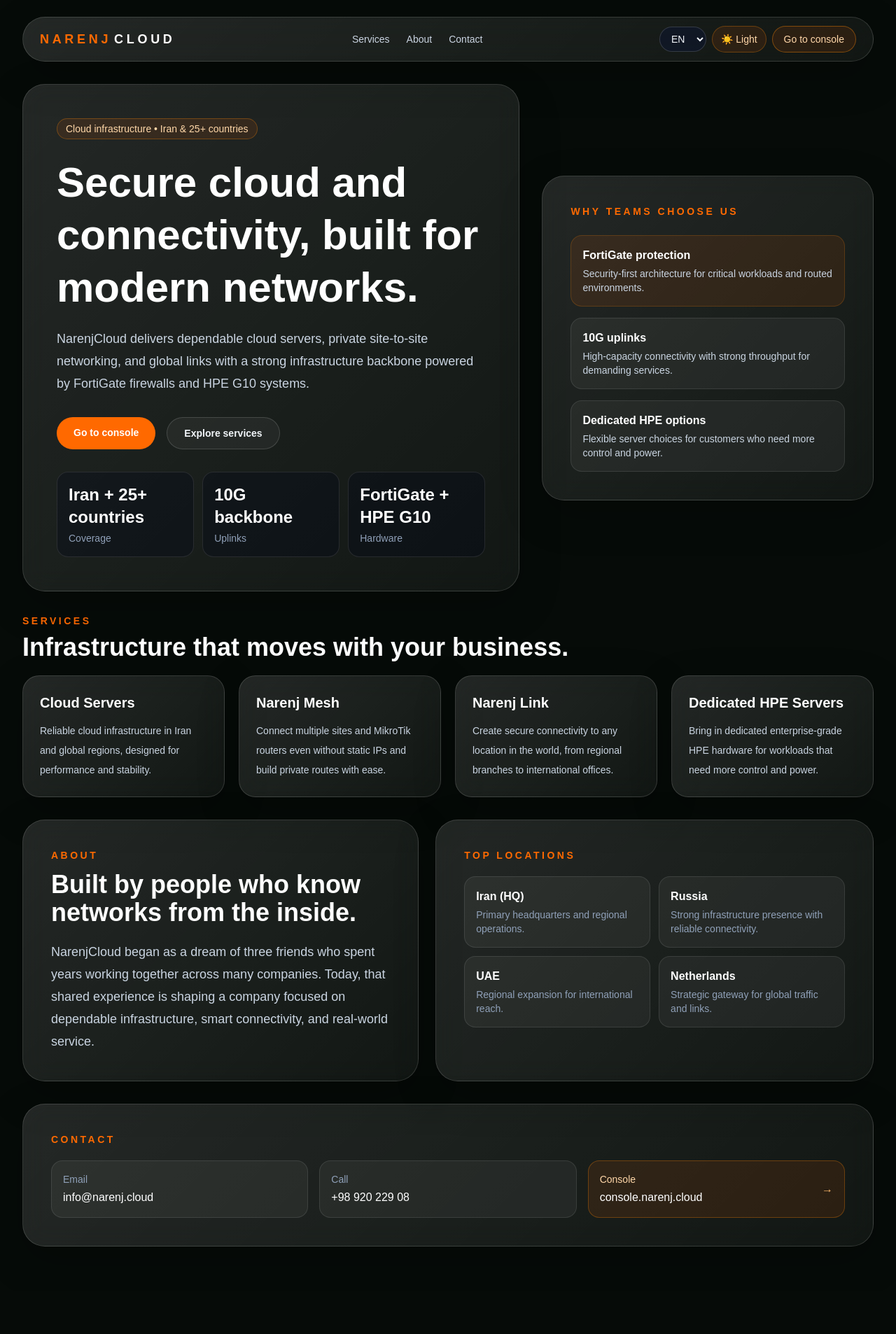
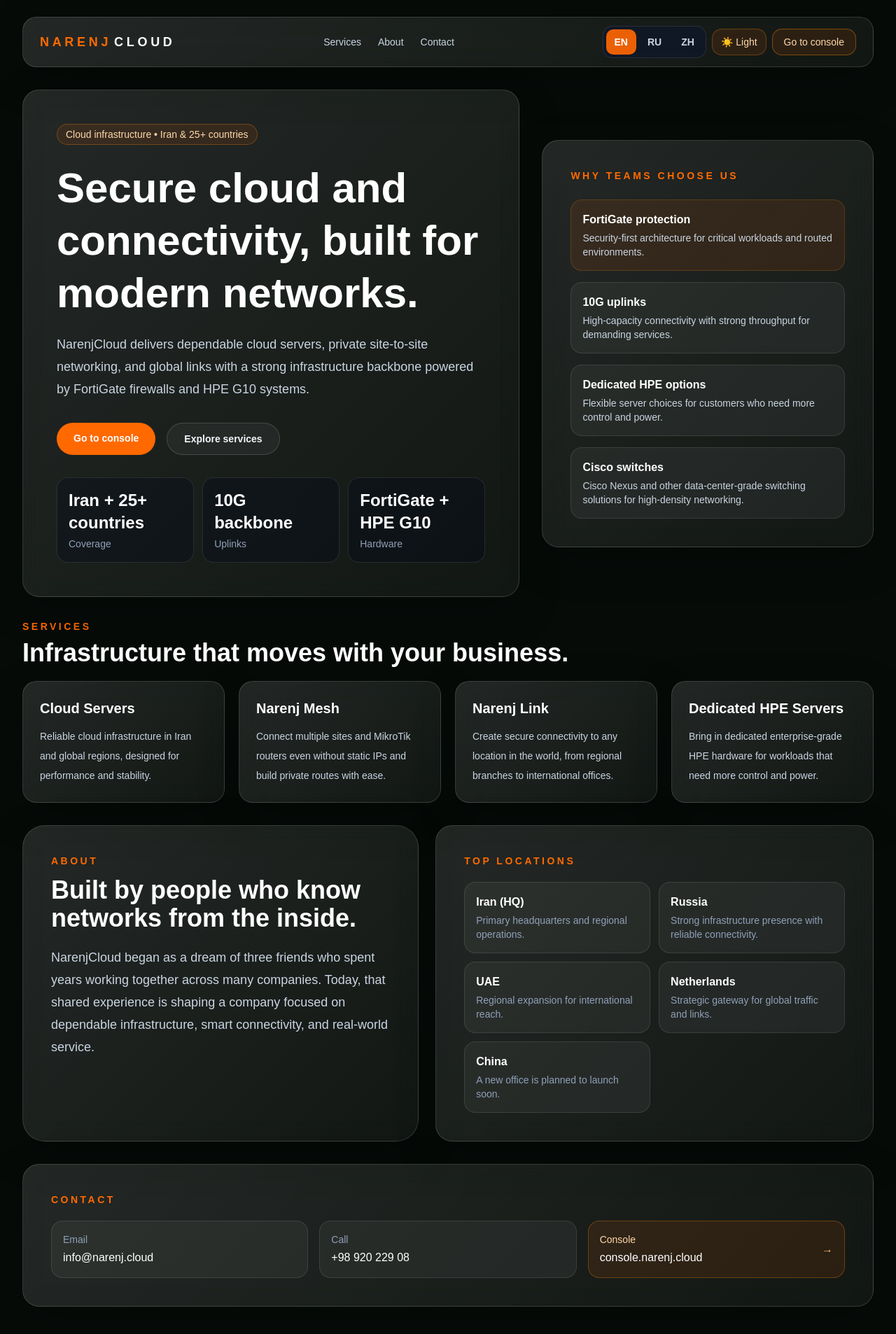
Before and after one commit to BlackIQ/narenjcloud-landing, a Next.js app: page / in a window 1280 px wide. Shown: the top 1906 px of the page at 70% size. Before the commit the page ends 1845 px from the top, so only its background shows below. Built offline with nearby package versions, Linux system fonts and the light colour scheme.

Commit message:
Add Chinese language

```diff
--- a/app/page.tsx
+++ b/app/page.tsx
@@ -2,7 +2,7 @@
 
 import { useEffect, useMemo, useState } from "react";
 
-type Language = "en" | "ru";
+type Language = "en" | "ru" | "zh";
 type Theme = "dark" | "light";
 
 const content = {
@@ -28,6 +28,8 @@
     feature2Text: "High-capacity connectivity with strong throughput for demanding services.",
     feature3Title: "Dedicated HPE options",
     feature3Text: "Flexible server choices for customers who need more control and power.",
+    feature4Title: "Cisco switches",
+    feature4Text: "Cisco Nexus and other data-center-grade switching solutions for high-density networking.",
     servicesTitle: "Infrastructure that moves with your business.",
     services: [
       {
@@ -60,6 +62,7 @@
       { name: "Russia", note: "Strong infrastructure presence with reliable connectivity." },
       { name: "UAE", note: "Regional expansion for international reach." },
       { name: "Netherlands", note: "Strategic gateway for global traffic and links." },
+      { name: "China", note: "A new office is planned to launch soon." },
     ],
     contactTitle: "Contact",
     email: "Email",
@@ -88,6 +91,8 @@
     feature2Text: "Высокопроизводительная связность для требовательных сервисов и трафика.",
     feature3Title: "Dedicated HPE серверы",
     feature3Text: "Гибкие решения на базе HPE для нагрузок, которым нужен больший контроль и мощность.",
+    feature4Title: "Коммутаторы Cisco",
+    feature4Text: "Cisco Nexus и другие корпоративные решения для дата-центрической инфраструктуры.",
     servicesTitle: "Инфраструктура, которая движется вместе с вашим бизнесом.",
     services: [
       {
@@ -120,11 +125,71 @@
       { name: "Россия", note: "Сильное присутствие и надёжная инфраструктура." },
       { name: "ОАЭ", note: "Региональное развитие для международного охвата." },
       { name: "Нидерланды", note: "Стратегический узел для глобального трафика и связности." },
+      { name: "Китай", note: "Новый офис будет открыт в ближайшее время." },
     ],
     contactTitle: "Контакты",
     email: "Email",
     call: "Телефон",
     console: "Консоль",
+  },
+  zh: {
+    badge: "云基础设施 • 伊朗及 25+ 个国家",
+    title: "为现代网络构建安全可靠的云与连接方案。",
+    description:
+      "NarenjCloud 提供稳定的云服务器、站点间私有网络连接以及全球链路服务，底层依托 FortiGate 防火墙与 HPE G10 系统构建强大基础设施。",
+    ctaPrimary: "进入控制台",
+    ctaSecondary: "查看服务",
+    navServices: "服务",
+    navAbout: "关于我们",
+    navContact: "联系我们",
+    stats: [
+      { label: "覆盖范围", value: "伊朗 + 25+ 国家" },
+      { label: "链路能力", value: "10G 骨干网络" },
+      { label: "硬件平台", value: "FortiGate + HPE G10" },
+    ],
+    whyTitle: "为何客户选择我们",
+    feature1Title: "FortiGate 防火墙",
+    feature1Text: "面向关键业务与网络路由场景的安全优先架构。",
+    feature2Title: "10G 上联链路",
+    feature2Text: "高容量连接，满足高吞吐和高要求业务场景。",
+    feature3Title: "HPE G10 服务器",
+    feature3Text: "灵活的企业级 HPE 服务器方案，提供更高控制力和性能。",
+    feature4Title: "Cisco 交换机",
+    feature4Text: "Cisco Nexus 及其他数据中心级交换机方案，支撑高密度网络环境。",
+    servicesTitle: "与业务同步发展的基础设施。",
+    services: [
+      {
+        title: "云服务器",
+        description: "在伊朗及全球多个区域提供可靠的云基础设施，兼顾稳定性与性能。",
+      },
+      {
+        title: "Narenj Mesh",
+        description: "即使没有静态 IP，也能连接多个站点和 MikroTik 设备，轻松搭建私有路由。",
+      },
+      {
+        title: "Narenj Link",
+        description: "为全球任意目标地点提供安全连接，适用于分支机构与国际业务场景。",
+      },
+      {
+        title: "专用 HPE 服务器",
+        description: "为需要更高控制力与算力的场景提供企业级 HPE 专用硬件。",
+      },
+    ],
+    aboutTitle: "由深谙网络的团队打造。",
+    aboutText:
+      "NarenjCloud 起源于三位志同道合的朋友多年来共同工作所积累的经验。如今，他们正在将这份经验转化为一个专注于可靠基础设施、智能连接与实用服务的公司。",
+    locationsTitle: "核心节点",
+    locations: [
+      { name: "伊朗（总部）", note: "总部与区域运营中心。" },
+      { name: "俄罗斯", note: "强大的基础设施与稳定连接能力。" },
+      { name: "阿联酋", note: "面向国际业务扩展的区域节点。" },
+      { name: "荷兰", note: "连接全球流量与跨境链路的战略节点。" },
+      { name: "中国", note: "新的办公地点即将启动。" },
+    ],
+    contactTitle: "联系方式",
+    email: "邮箱",
+    call: "电话",
+    console: "控制台",
   },
 };
 
@@ -138,7 +203,7 @@
     if (storedTheme === "light" || storedTheme === "dark") {
       setTheme(storedTheme);
     }
-    if (storedLanguage === "en" || storedLanguage === "ru") {
+    if (storedLanguage === "en" || storedLanguage === "ru" || storedLanguage === "zh") {
       setLanguage(storedLanguage);
     }
   }, []);
@@ -182,7 +247,7 @@
 
       <div className="mx-auto flex min-h-screen max-w-7xl flex-col px-4 py-6 sm:px-6 lg:px-8">
         <header
-          className={`glass-card mb-8 flex flex-col gap-4 rounded-[999px] px-4 py-3 sm:px-6 md:flex-row md:items-center md:justify-between ${
+          className={`glass-card mb-8 flex flex-col gap-4 rounded-[20px] px-4 py-3 sm:px-6 md:flex-row md:items-center md:justify-between ${
             isLight ? "border-orange-200/70 bg-white/75 text-slate-900" : "border-white/10 bg-slate-950/40 text-slate-50"
           }`}
         >
@@ -201,23 +266,31 @@
             </a>
           </nav>
           <div className="flex flex-wrap items-center gap-2">
-            <select
-              aria-label="Select language"
-              value={language}
-              onChange={(event) => setLanguage(event.target.value as Language)}
-              className={`rounded-full border px-3 py-2 text-sm outline-none ${
-                isLight
-                  ? "border-orange-200 bg-white text-slate-800"
-                  : "border-white/15 bg-slate-900/70 text-slate-100"
-              }`}
-            >
-              <option value="en">EN</option>
-              <option value="ru">RU</option>
-            </select>
+            <div className={`inline-flex items-center gap-1 rounded-[14px] border p-1 ${isLight ? "border-orange-200 bg-orange-50" : "border-white/10 bg-slate-900/70"}`}>
+              {(["en", "ru", "zh"] as Language[]).map((value) => (
+                <button
+                  key={value}
+                  type="button"
+                  aria-pressed={language === value}
+                  onClick={() => setLanguage(value)}
+                  className={`rounded-[10px] px-3 py-2 text-sm font-semibold transition ${
+                    language === value
+                      ? isLight
+                        ? "bg-orange-500 text-white shadow-sm"
+                        : "bg-orange-500/90 text-white"
+                      : isLight
+                        ? "text-slate-700 hover:bg-white"
+                        : "text-slate-300 hover:bg-white/10"
+                  }`}
+                >
+                  {value.toUpperCase()}
+                </button>
+              ))}
+            </div>
             <button
               type="button"
               onClick={() => setTheme(theme === "dark" ? "light" : "dark")}
-              className={`rounded-full border px-3 py-2 text-sm font-medium transition ${
+              className={`rounded-[14px] border px-3 py-2 text-sm font-medium transition ${
                 isLight
                   ? "border-orange-200 bg-orange-50 text-orange-700 hover:bg-orange-100"
                   : "border-orange-400/30 bg-orange-500/10 text-orange-200 hover:bg-orange-500/20"
@@ -227,7 +300,7 @@
             </button>
             <a
               href="https://console.narenj.cloud"
-              className={`rounded-full border px-4 py-2 text-sm font-medium transition ${
+              className={`rounded-[14px] border px-4 py-2 text-sm font-medium transition ${
                 isLight
                   ? "border-orange-300 bg-orange-500/10 text-orange-700 hover:bg-orange-500/20"
                   : "border-orange-400/40 bg-orange-500/10 text-orange-200 hover:bg-orange-500/20"
@@ -241,7 +314,7 @@
         <main id="top" className="flex-1 space-y-8 pb-10">
           <section className="grid gap-8 lg:grid-cols-[1.2fr_0.8fr] lg:items-center">
             <div
-              className={`glass-card rounded-[32px] p-8 sm:p-10 lg:p-12 ${
+              className={`glass-card rounded-[24px] p-8 sm:p-10 lg:p-12 ${
                 isLight ? "border-orange-200/70 bg-white/70 text-slate-900" : "border-white/10 bg-slate-950/40 text-slate-50"
               }`}
             >
@@ -281,22 +354,26 @@
               </div>
             </div>
 
-            <div className={`glass-card rounded-[32px] p-8 sm:p-10 ${isLight ? "border-orange-200/70 bg-white/70 text-slate-900" : "border-white/10 bg-slate-950/40 text-slate-50"}`}>
+            <div className={`glass-card rounded-[24px] p-8 sm:p-10 ${isLight ? "border-orange-200/70 bg-white/70 text-slate-900" : "border-white/10 bg-slate-950/40 text-slate-50"}`}>
               <p className="text-sm font-semibold uppercase tracking-[0.25em] text-orange-500">
                 {t.whyTitle}
               </p>
               <div className="mt-6 space-y-4">
-                <div className={`rounded-2xl border p-4 ${isLight ? "border-orange-200 bg-orange-50/80" : "border-orange-400/20 bg-orange-500/10"}`}>
+                <div className={`rounded-[16px] border p-4 ${isLight ? "border-orange-200 bg-orange-50/80" : "border-orange-400/20 bg-orange-500/10"}`}>
                   <p className={`font-semibold ${isLight ? "text-slate-900" : "text-white"}`}>{t.feature1Title}</p>
                   <p className={`mt-1 text-sm ${isLight ? "text-slate-700" : "text-slate-300"}`}>{t.feature1Text}</p>
                 </div>
-                <div className={`rounded-2xl border p-4 ${isLight ? "border-slate-200 bg-slate-50" : "border-white/10 bg-white/5"}`}>
+                <div className={`rounded-[16px] border p-4 ${isLight ? "border-slate-200 bg-slate-50" : "border-white/10 bg-white/5"}`}>
                   <p className={`font-semibold ${isLight ? "text-slate-900" : "text-white"}`}>{t.feature2Title}</p>
                   <p className={`mt-1 text-sm ${isLight ? "text-slate-700" : "text-slate-300"}`}>{t.feature2Text}</p>
                 </div>
-                <div className={`rounded-2xl border p-4 ${isLight ? "border-slate-200 bg-slate-50" : "border-white/10 bg-white/5"}`}>
+                <div className={`rounded-[16px] border p-4 ${isLight ? "border-slate-200 bg-slate-50" : "border-white/10 bg-white/5"}`}>
                   <p className={`font-semibold ${isLight ? "text-slate-900" : "text-white"}`}>{t.feature3Title}</p>
                   <p className={`mt-1 text-sm ${isLight ? "text-slate-700" : "text-slate-300"}`}>{t.feature3Text}</p>
+                </div>
+                <div className={`rounded-[16px] border p-4 ${isLight ? "border-slate-200 bg-slate-50" : "border-white/10 bg-white/5"}`}>
+                  <p className={`font-semibold ${isLight ? "text-slate-900" : "text-white"}`}>{t.feature4Title}</p>
+                  <p className={`mt-1 text-sm ${isLight ? "text-slate-700" : "text-slate-300"}`}>{t.feature4Text}</p>
                 </div>
               </div>
             </div>
@@ -316,7 +393,7 @@
 
             <div className="grid gap-5 md:grid-cols-2 xl:grid-cols-4">
               {t.services.map((service) => (
-                <article key={service.title} className={`glass-card rounded-[24px] p-6 ${isLight ? "border-orange-200/70 bg-white/75 text-slate-900" : "border-white/10 bg-slate-950/40 text-slate-50"}`}>
+                <article key={service.title} className={`glass-card rounded-[20px] p-6 ${isLight ? "border-orange-200/70 bg-white/75 text-slate-900" : "border-white/10 bg-slate-950/40 text-slate-50"}`}>
                   <h3 className={`text-xl font-semibold ${isLight ? "text-slate-900" : "text-white"}`}>{service.title}</h3>
                   <p className={`mt-3 text-sm leading-7 ${isLight ? "text-slate-700" : "text-slate-300"}`}>{service.description}</p>
                 </article>
@@ -335,7 +412,7 @@
               </p>
             </div>
 
-            <div className={`glass-card rounded-[32px] p-8 sm:p-10 ${isLight ? "border-orange-200/70 bg-white/75 text-slate-900" : "border-white/10 bg-slate-950/40 text-slate-50"}`}>
+            <div className={`glass-card rounded-[24px] p-8 sm:p-10 ${isLight ? "border-orange-200/70 bg-white/75 text-slate-900" : "border-white/10 bg-slate-950/40 text-slate-50"}`}>
               <p className="text-sm font-semibold uppercase tracking-[0.25em] text-orange-500">{t.locationsTitle}</p>
               <div className="mt-5 grid gap-3 sm:grid-cols-2">
                 {t.locations.map((location) => (
@@ -348,7 +425,7 @@
             </div>
           </section>
 
-          <section id="contact" className={`glass-card rounded-[32px] p-8 sm:p-10 ${isLight ? "border-orange-200/70 bg-white/75 text-slate-900" : "border-white/10 bg-slate-950/40 text-slate-50"}`}>
+          <section id="contact" className={`glass-card rounded-[24px] p-8 sm:p-10 ${isLight ? "border-orange-200/70 bg-white/75 text-slate-900" : "border-white/10 bg-slate-950/40 text-slate-50"}`}>
             <p className="text-sm font-semibold uppercase tracking-[0.25em] text-orange-500">{t.contactTitle}</p>
             <div className="mt-5 grid gap-4 md:grid-cols-3">
               <a href="mailto:info@narenj.cloud" className={`block rounded-2xl border p-4 transition ${isLight ? "border-slate-200 bg-slate-50 hover:bg-slate-100" : "border-white/10 bg-white/5 hover:bg-white/10"}`}>
```
